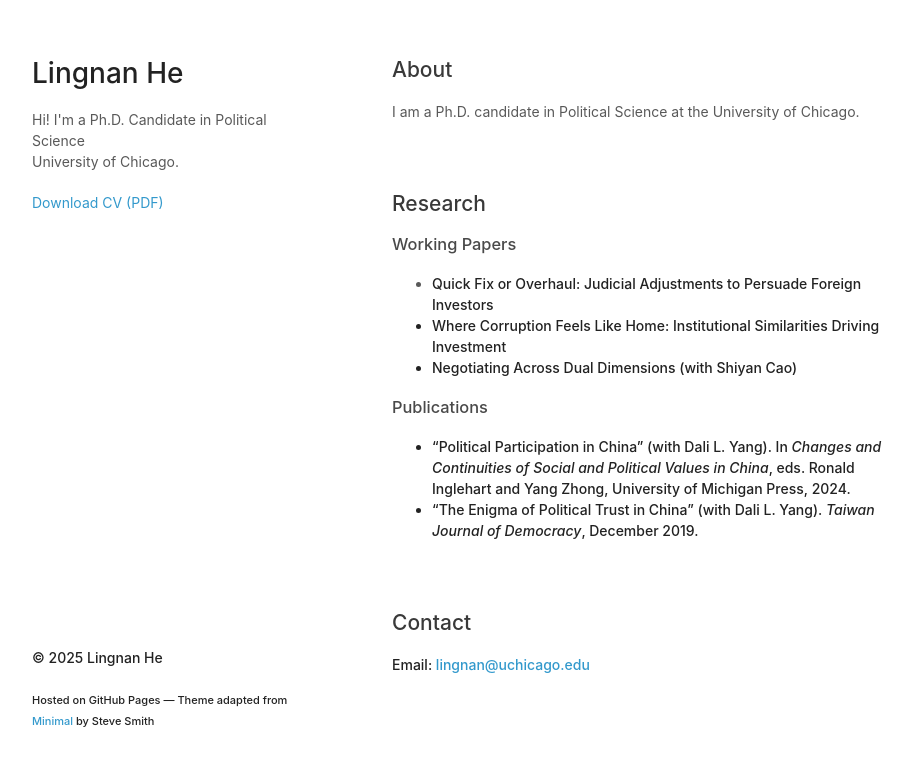
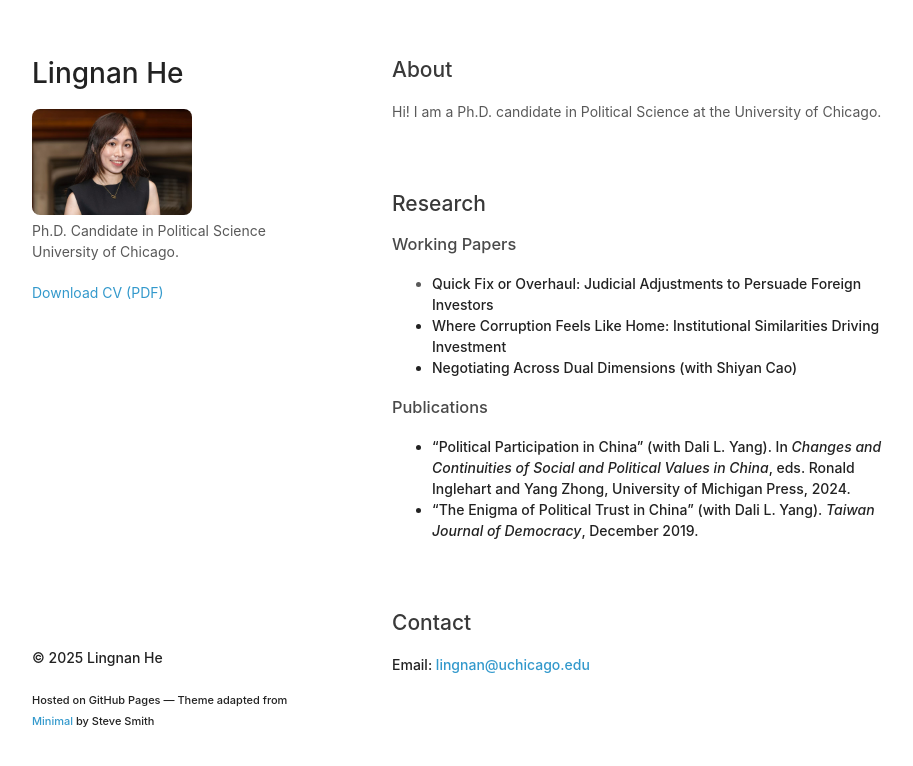
Before and after one commit to lingnanhe/lingnanhe.github.io, a plain HTML site: page index.html in a window 1280 px wide. Shown: the whole page, without its empty margins (178-1091 px from the left). Drawn offline with Linux system fonts and the light colour scheme; files whose address does not match are found by name.

Commit message:
Update index.html

```diff
--- a/index.html
+++ b/index.html
@@ -16,13 +16,14 @@
     <div class="wrapper">
       <header>
         <h1>Lingnan He</h1>
-        <p> Hi! I'm a Ph.D. Candidate in Political Science<br>University of Chicago. </p>
+        <img src="lingnan.jpg" alt="Photo of Lingnan He" style="max-width: 160px; border-radius: 8px;" />
+        <p> Ph.D. Candidate in Political Science<br>University of Chicago. </p>
         <p class="view"><a href="cv_lhe_0325.pdf">Download CV (PDF)</a></p>
       </header>
 
       <section id="about">
         <h2>About</h2>
-        <p>I am a Ph.D. candidate in Political Science at the University of Chicago. </p>
+        <p> Hi! I am a Ph.D. candidate in Political Science at the University of Chicago. </p>
       </section>
 
       <section id="research">
```
